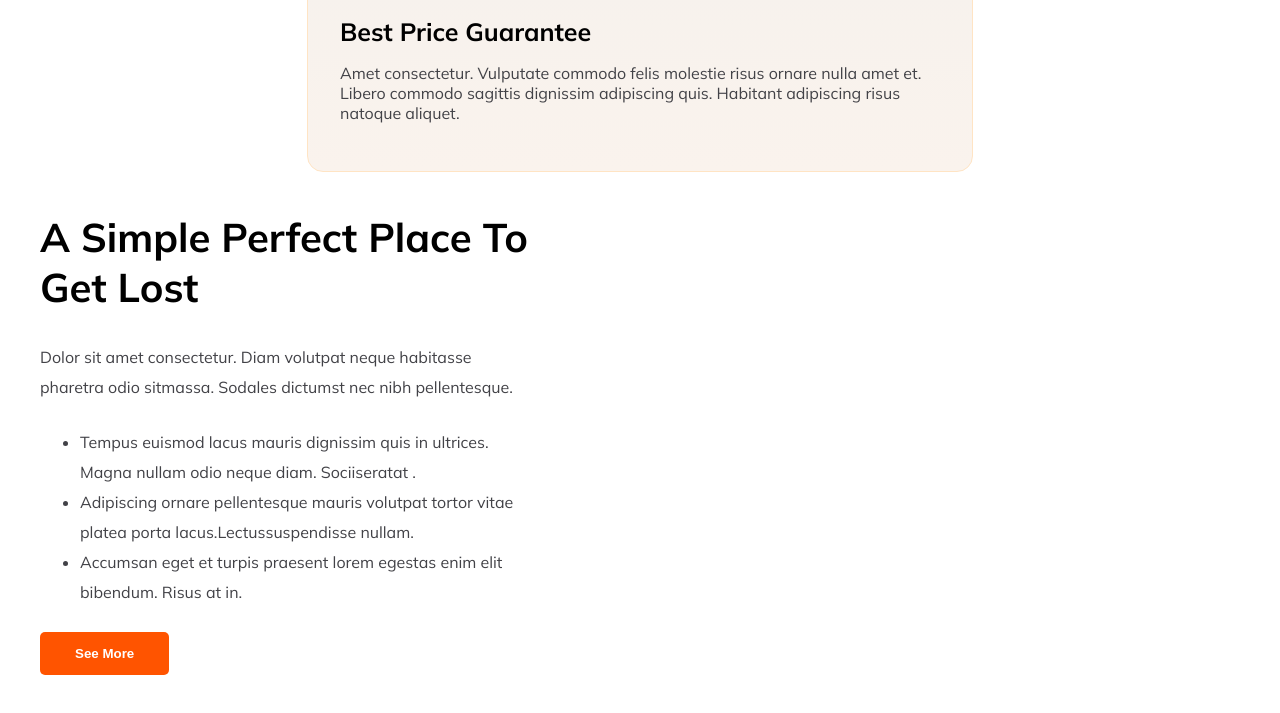
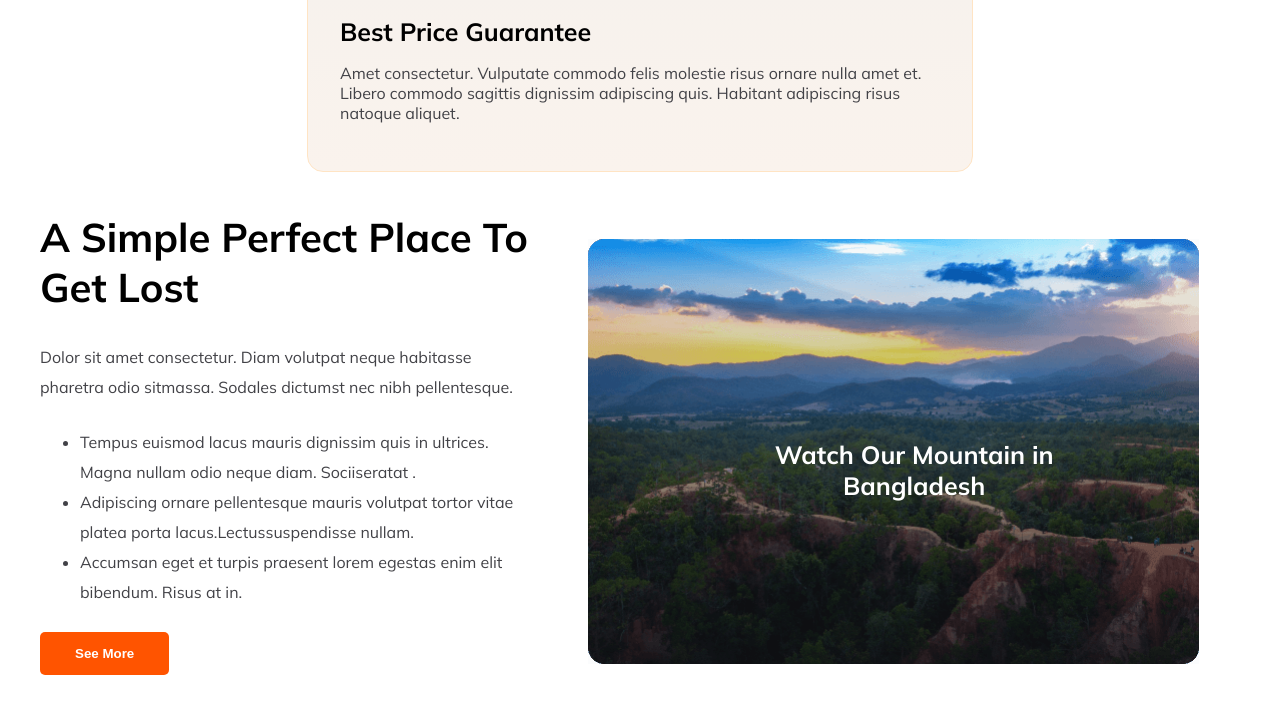
Before and after one commit to GoalmRabbani/AssingHerpTravel-Crete, a plain HTML site: page index.html in a window 1280 px wide. Shown: the part 1431-2144 px from the top of the page. Drawn offline with Linux system fonts and the light colour scheme; the site is published under a folder, as on GitHub Pages, so addresses that start at the root find nothing.

Commit message:
Perfect Place

```diff
--- a/styles/style.css
+++ b/styles/style.css
@@ -63,7 +63,7 @@ main {
 
 /* Perfect Place */
 .perfect_img{
-    background-image: url("/Images/Group\ 40089.png");
+    background-image: url("../Images/Group\ 40089.png");
     background-repeat: no-repeat;
     background-size: contain;
     height: 425px;
```
